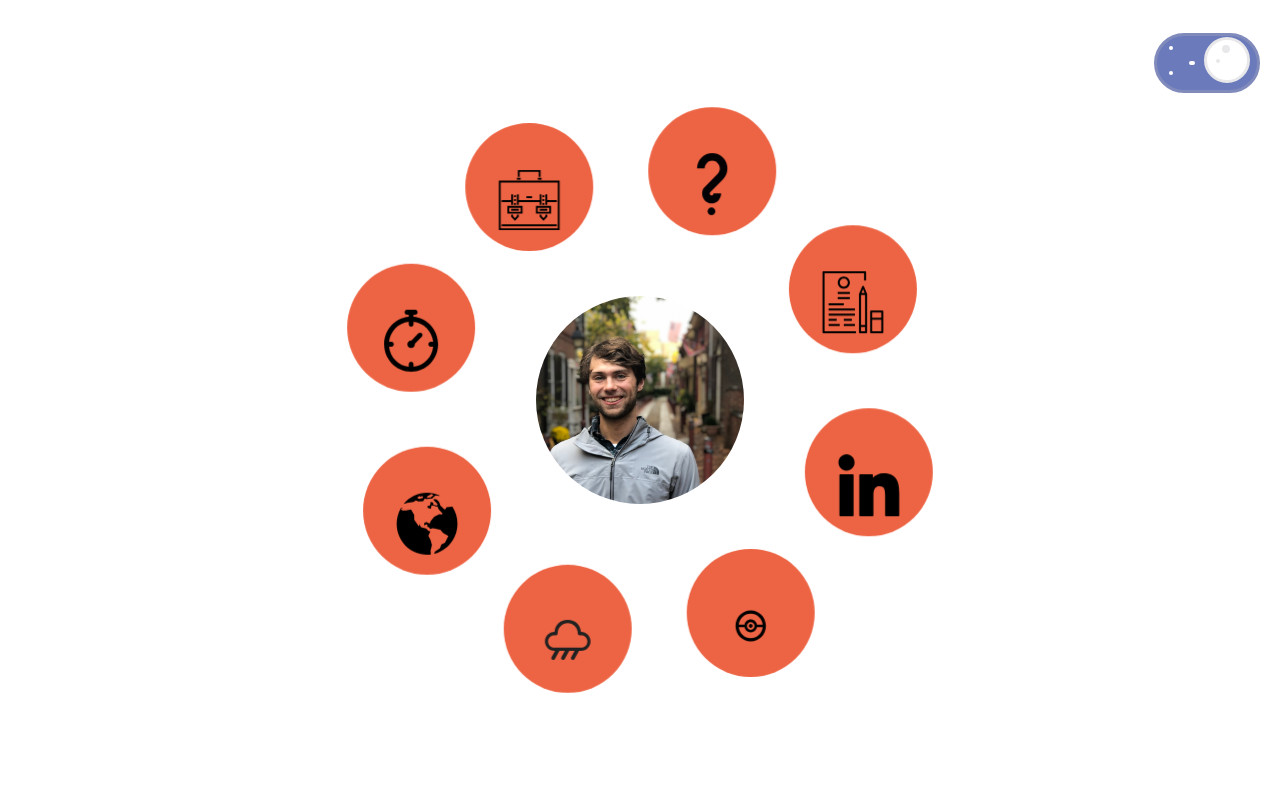
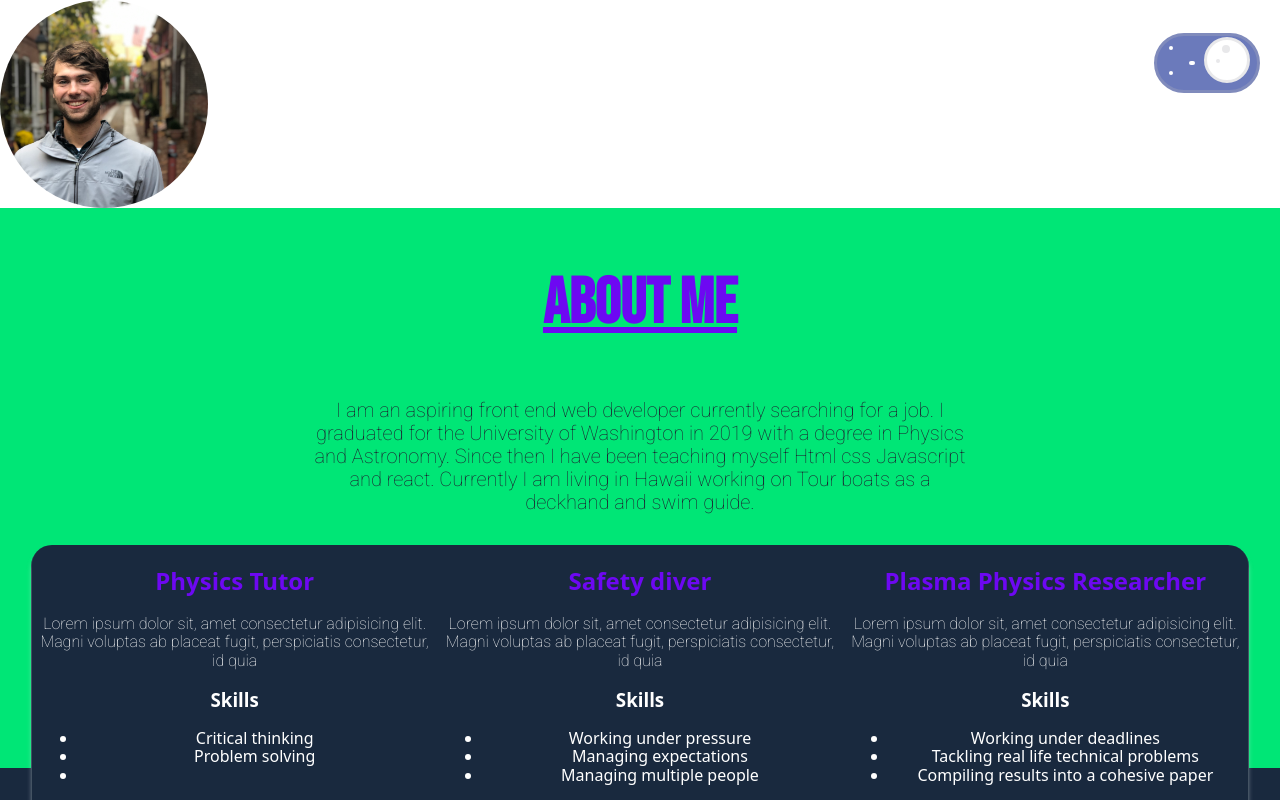
Before and after one commit to piacib/portfolio, a React (Create React App) app: page / in a window 1280 px wide. Shown: the top 800 px of the page. Built offline with nearby package versions, Linux system fonts and the light colour scheme.

Commit message:
moved styles to home.css

```diff
--- a/src/App.css
+++ b/src/App.css
@@ -51,24 +51,7 @@
     width: 100%;
   }
 }
-.orbit {
-  --speed: 120s;
-  --li-width: 8rem;
-  --size: 13rem;
-  --radius: 15rem;
-  --arm-length: calc(var(--radius) * sin(3.14159265358979 / 4));
-  width: var(--size);
-  display: grid;
-  place-items: center;
-}
-#home {
-  overflow: hidden;
-  min-height: 100vh;
-  width: 100%;
-  display: grid;
-  place-items: center;
-  position: relative;
-}
+
 section {
   min-height: 200px;
   color: black;
@@ -76,8 +59,8 @@ section {
 section > h1 {
   text-align: center;
   text-decoration: underline;
-  text-decoration-color: var(--color-2);
-  color: var(--color-3);
+  /* text-decoration-color: var(--color-2); */
+  /* color: var(--color-3); */
   width: 100%;
   margin: 0;
   padding: 0.67em 0;
```
